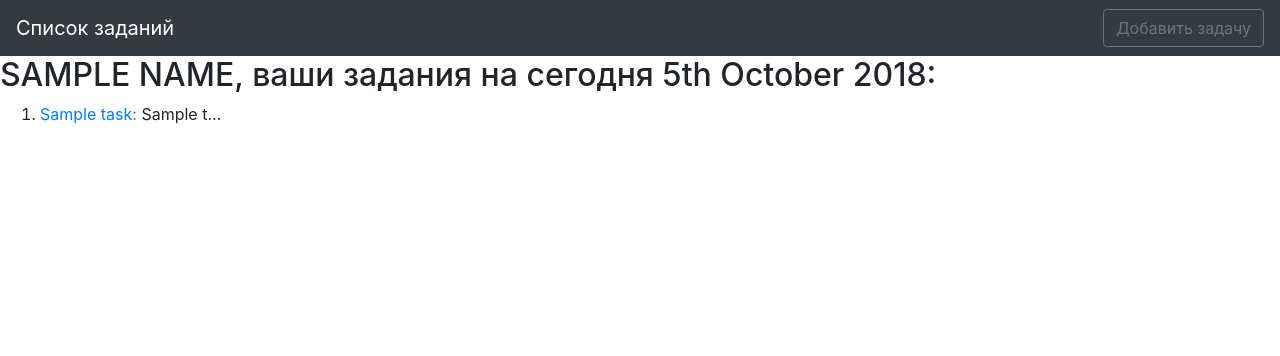
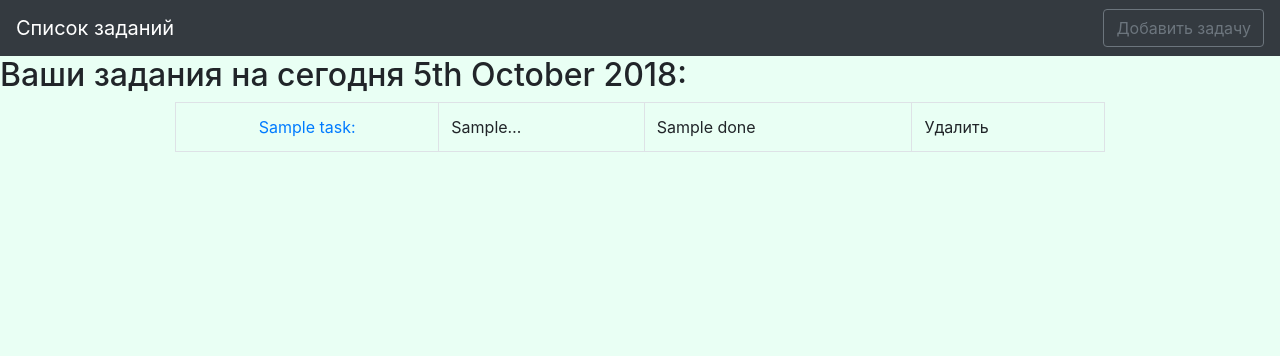
Before and after one commit to EugeneZaharchenko/DjangoToDo, a Django app: template todo/templates/main.html in a window 1280 px wide. Shown: the top 356 px of the page. Run offline with Django 3.2, Linux system fonts and the light colour scheme; the template is opened without the code that fills it: most values are stand-ins (such as "Sample title", 1, 10 or a date in 2020); some libraries are stand-ins or nearby versions.

Commit message:
bs, static и стили

```diff
--- a/DjangoToDo/settings.py
+++ b/DjangoToDo/settings.py
@@ -29,6 +29,8 @@ INSTALLED_APPS = [
     'django.contrib.staticfiles',
     'todo',
 ]
+
+STATIC_URL = '/static/'
 
 MIDDLEWARE = [
     'django.middleware.security.SecurityMiddleware',
--- /dev/null
+++ b/todo/static/style.css
@@ -0,0 +1,10 @@
+body {
+    background: #e9fff4;}
+
+table, th, td {
+    border: 1px solid blue;
+}
+
+.container {
+    width: 75%;
+}
--- a/todo/templates/add.html
+++ b/todo/templates/add.html
@@ -11,5 +11,5 @@
     <!--<input class="form-control mr-sm-2" type="search" placeholder="Добавить " aria-label="Search" name="Item">-->
     <button class="btn btn-outline-secondary my-2 my-sm-0" type="submit">Добавить задачу</button>
 </form>
-<p>Добавлено: </p> {{todo.created}}
+<!--<p>Добавлено: </p> {{todo.created}}-->
 {% endblock %}
--- a/todo/templates/main.html
+++ b/todo/templates/main.html
@@ -1,4 +1,5 @@
 <!doctype html>
+{% load static %}
 <html lang="en">
   <head>
     <meta charset="utf-8">
@@ -6,7 +7,7 @@
 
     <!-- Bootstrap CSS -->
     <link rel="stylesheet" href="https://stackpath.bootstrapcdn.com/bootstrap/4.1.3/css/bootstrap.min.css" integrity="sha384-MCw98/SFnGE8fJT3GXwEOngsV7Zt27NXFoaoApmYm81iuXoPkFOJwJ8ERdknLPMO" crossorigin="anonymous">
-
+    <link rel="stylesheet" type="text/css" href="{% static 'style.css'%}">
     <title>Планировщик</title>
   </head>
   <body>
@@ -36,16 +37,24 @@
 </nav>
 
     {%block content%}
-  <h2><span>{{name|upper}}</span>, ваши задания на сегодня {% now "jS F Y" %}: </h2>
-    <ol>
+  <h2>Ваши задания на сегодня {% now "jS F Y" %}: </h2>
         {% if tasks %}
-            {% for task in tasks %}
-            <li><a href="details/{{task.id}}">{{task.title}}:</a> {{task.details|truncatechars:9}}</li>
-            {% endfor %}
-        {% else %}
-            <h2 class="text-success">Заданий нет.</h2>
+        <div class="container">
+            <table class="table table-bordered">
+                {% for task in tasks %}
+
+                <tr>
+                    <td class="text-center"><a href="details/{{task.id}}">{{task.title}}:</a> </td>
+                    <td class="text-left">{{task.details|truncatechars:7}}</td>
+                    <td class="text-left">{{task.done}}</td>
+                    <td class="text-left">Удалить</td>
+                </tr>
+                {% endfor %}
+            {% else %}
+                <h2 class="text-success">Заданий нет.</h2>
+            </table>
+        </div>
         {% endif %}
-    </ol>
     {% endblock %}
 
   </body>
```
